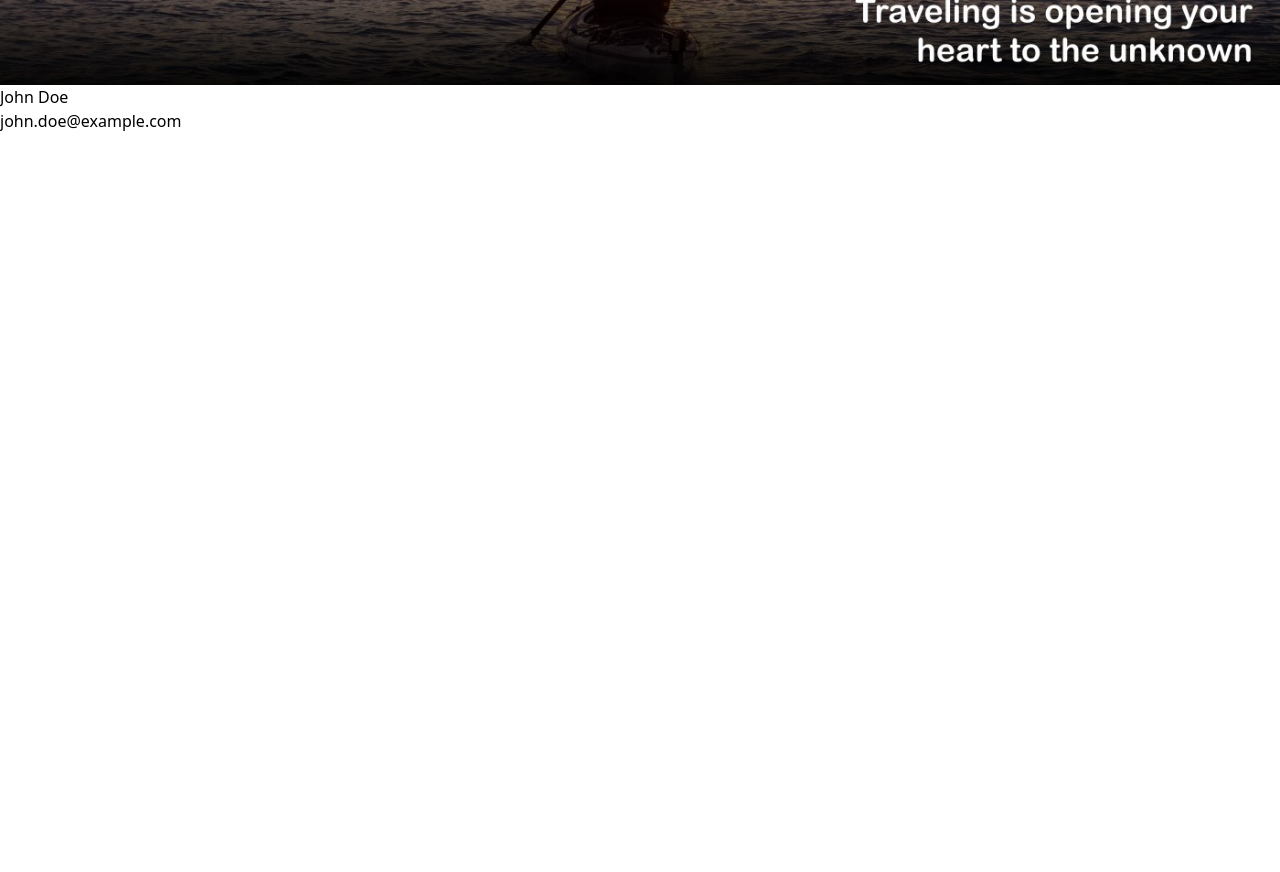
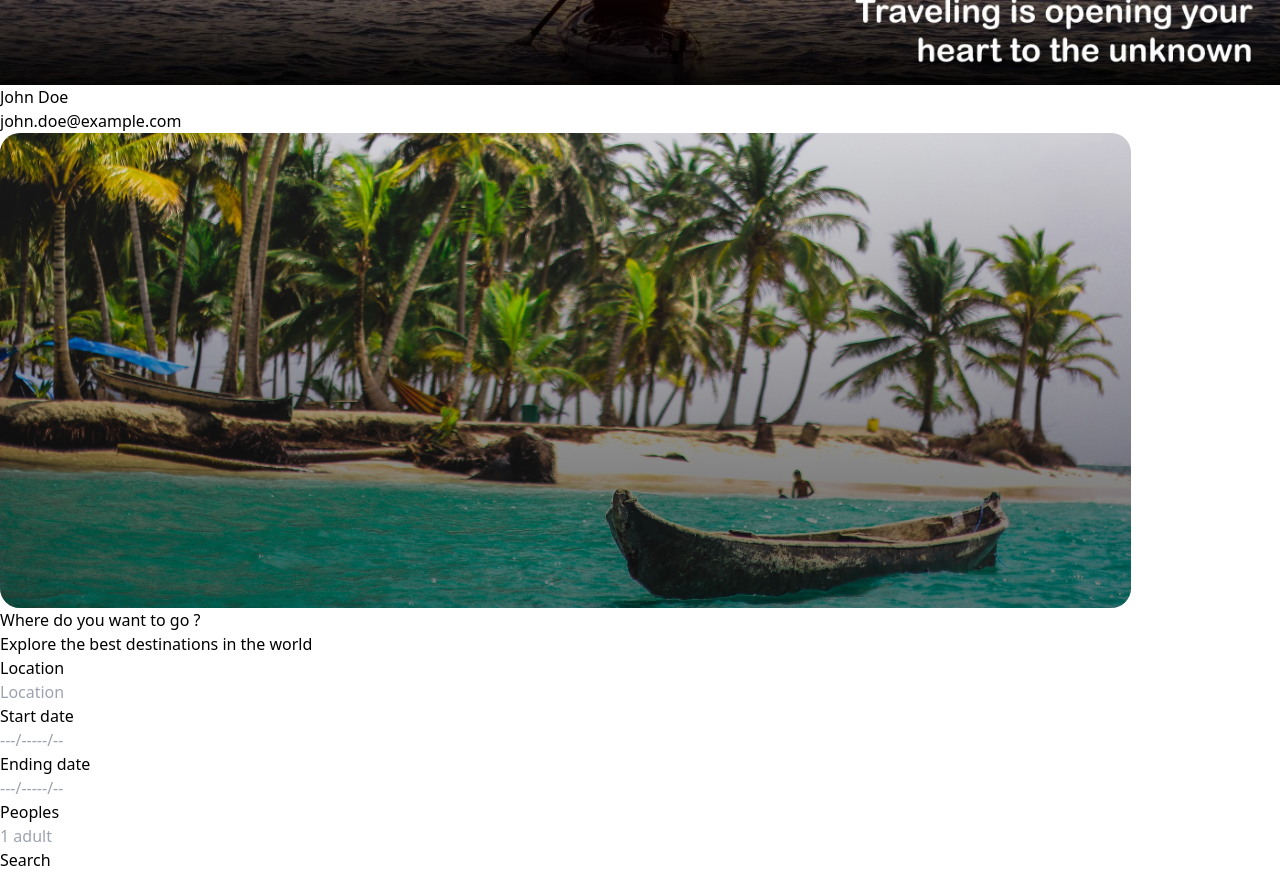
Before and after one commit to AxelCoolpa/COOL-FRONT, a React (Vite) app: page /home in a window 1280 px wide. Shown: the part 740-1612 px from the top of the page. Before the commit the page ends 873 px from the top, so only its background shows below. Built offline with nearby package versions, Linux system fonts and the light colour scheme.

Commit message:
render HeaderSection

```diff
--- a/src/pages/Home.tsx
+++ b/src/pages/Home.tsx
@@ -1,12 +1,14 @@
 import React from 'react'
 import SideBar from '../components/SideBar'
+import HeaderSection from '../components/sections/HeaderSection'
 
 const Home = () => {
-  return (
-    <div>
-      <SideBar/>
-    </div>
-  )
+	return (
+		<div>
+			<SideBar />
+			<HeaderSection />
+		</div>
+	)
 }
 
 export default Home
```
